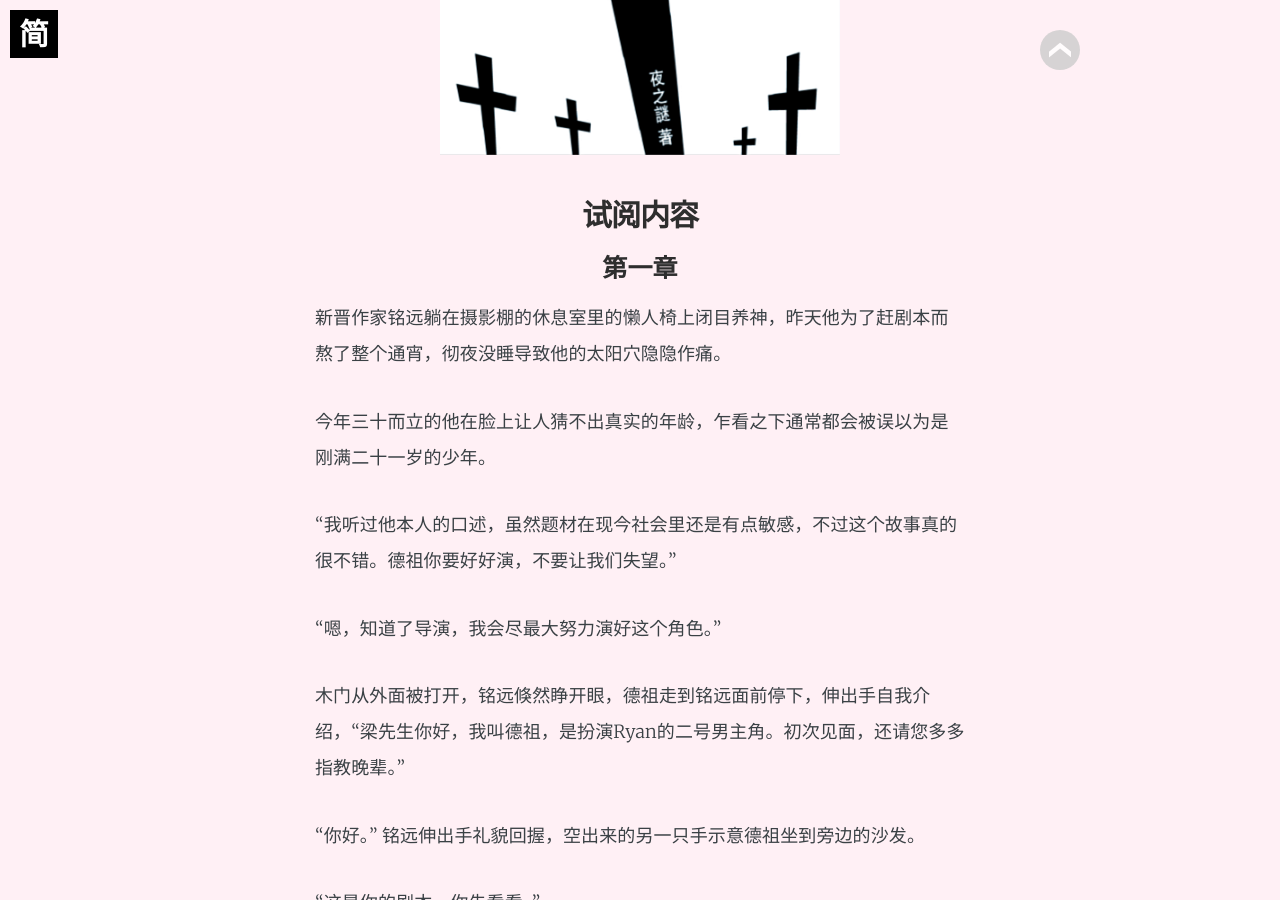
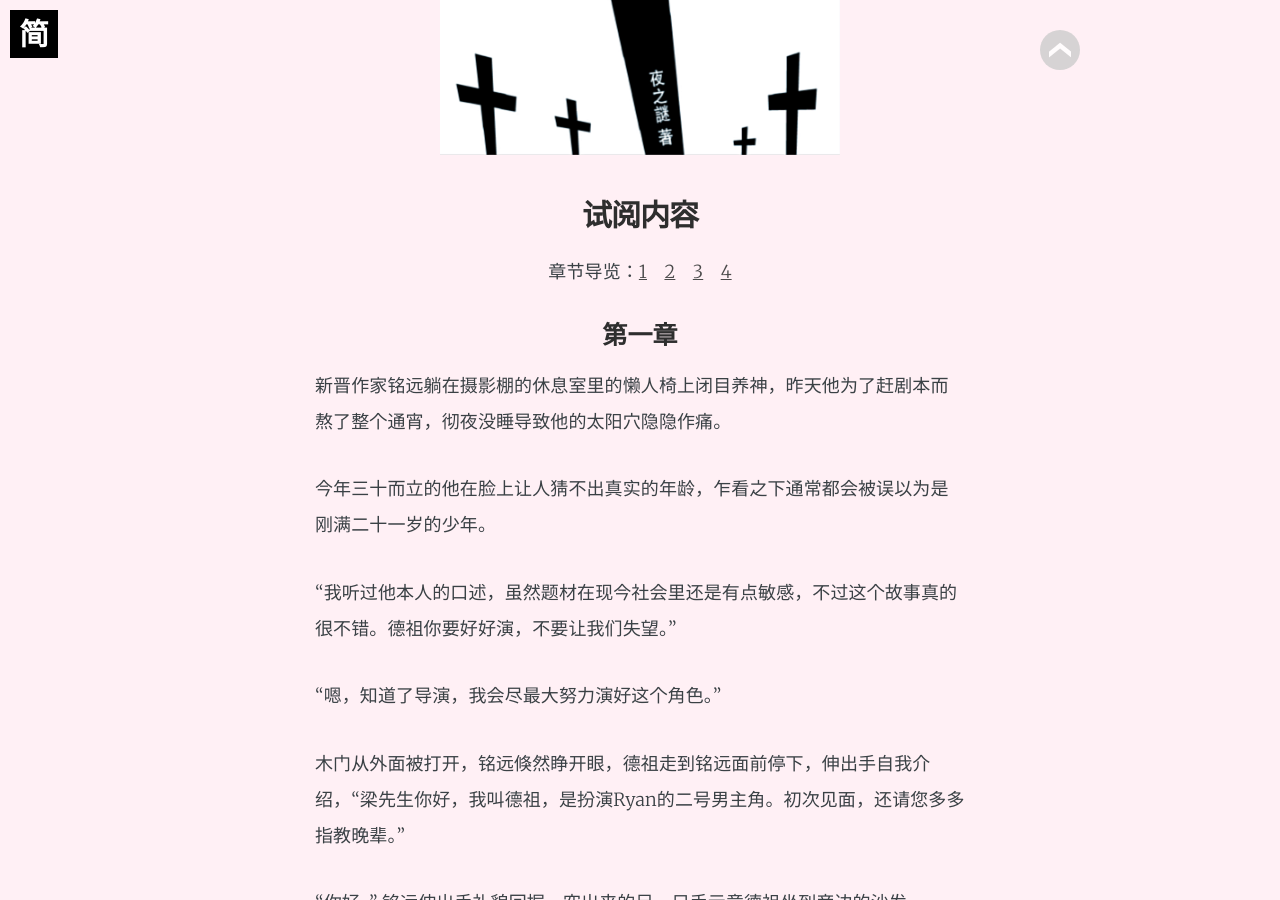
Before and after one commit to RennyNite0924/RennyNite0924.github.io, a Jekyll site: the page built from _posts/2016-06-25-love-never-go.md, in a window 1280 px wide and 900 px high, scrolled down 1048 px. Built offline with Jekyll 4.4.1, drawn with Linux system fonts in a browser that asks for light colours; nearby versions of some CDN libraries; some web fonts are replaced.

Commit message:
Add chapter navigation

```diff
--- a/_posts/2016-06-25-love-never-go.md
+++ b/_posts/2016-06-25-love-never-go.md
@@ -6,7 +6,8 @@ category: Previews
 ---
 <p align="center"><img src="/assets/love_never_go.png" style="max-width: 400px"></p>
 <h2 align="center">试阅内容</h2>
-<h3 align="center">第一章</h3>
+<p align="center">章节导览：<a href="#chapter1">1</a>&nbsp;&nbsp;&nbsp; <a href="#chapter2">2</a>&nbsp;&nbsp;&nbsp; <a href="#chapter3">3</a>&nbsp;&nbsp;&nbsp; <a href="#chapter4">4</a></p>
+<h3 align="center" id="chapter1">第一章</h3>
 
 新晋作家铭远躺在摄影棚的休息室里的懒人椅上闭目养神，昨天他为了赶剧本而熬了整个通宵，彻夜没睡导致他的太阳穴隐隐作痛。
 
@@ -142,7 +143,7 @@ category: Previews
 
 ---
 
-<h3 align="center">第二章</h3>
+<h3 align="center" id="chapter2">第二章</h3>
 
 大约四十年前。
 
@@ -206,7 +207,7 @@ category: Previews
 
 ---
 
-<h3 align="center">第三章</h3>
+<h3 align="center" id="chapter3">第三章</h3>
 
 中五乙班。
 
@@ -274,7 +275,7 @@ category: Previews
 
 ---
 
-<h3 align="center">第四章</h3>
+<h3 align="center" id="chapter4">第四章</h3>
 
 铭远醒来的时候已经是晚上八时正，床头上贴着便条。
 
```
Also changed, not shown: _posts/2016-06-25-naughty-boyfriend.md (+3 -2 lines).
